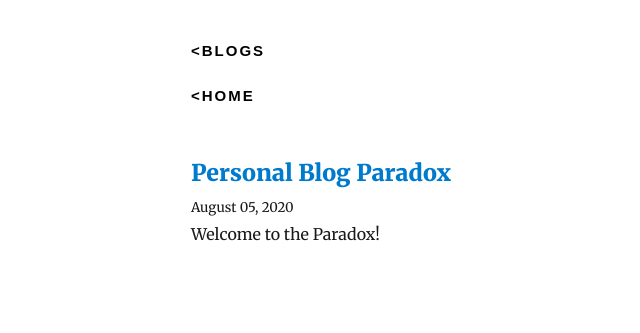
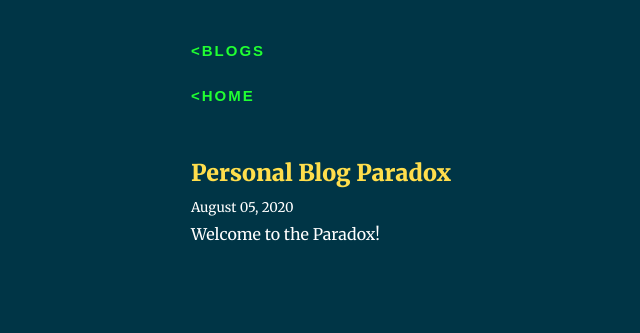
Before and after one commit to abhi2rai/abhi2rai-blog, a Gatsby site: page /blog in a window 1280 px wide. Shown: the whole page, without its empty margins (134-774 px from the left). Built offline with nearby package versions, Linux system fonts and the light colour scheme; Gatsby itself is replaced by a stand-in of ours; some packages are replaced by stand-ins of ours.

Commit message:
Going Dark..for now

```diff
--- a/gatsby-config.js
+++ b/gatsby-config.js
@@ -77,7 +77,6 @@ module.exports = {
         background_color: `#121212`,
         theme_color: `#2ba147`,
         display: `minimal-ui`,
-        // edit below
         icon: `content/assets/profile.jpg`,
       },
     },
--- a/src/components/button.js
+++ b/src/components/button.js
@@ -16,8 +16,8 @@ const ButtonWrapper = styled.button`
   text-transform: uppercase;
   letter-spacing: 2px;
 
-  background: ${props => props.props.background || "black"};
-  color: ${props => props.props.color || "rgb(255, 255, 255)"};
+  background: ${props => props.props.background || "#2ba147"};
+  color: ${props => props.props.color || "white"};
   font-size: ${props => props.props.fontSize || "15px"};
   font-weight: ${props => props.props.fontWeight || "600"};
   border-radius: ${props => props.props.radius || "6px"};
--- /dev/null
+++ b/src/components/layout.css
@@ -0,0 +1,13 @@
+body{
+    background-color: #003546;
+    color: white;
+    min-height: 100vh;
+}
+
+a{
+    color: #ffde4c;
+}
+
+Link{
+    background-color: #ffde4c;
+}
--- a/src/components/layout.js
+++ b/src/components/layout.js
@@ -1,10 +1,11 @@
 import React from "react"
 import { Link } from "gatsby"
 import styled from "styled-components"
-import Button from "../components/button"
+import Navigation from "../components/navigation"
 import SocialBar from "../components/social-bar"
+import { rhythm, scale } from "../utils/typography"
 
-import { rhythm, scale } from "../utils/typography"
+import "./layout.css"
 
 class Layout extends React.Component {
   render() {
@@ -72,7 +73,7 @@ class Layout extends React.Component {
           }}
         >
           <Link to="/blog/">
-            <Button marginLeft="0px" background="none" color="black" textAlign="left" radius="0px" padding="0px">&lt;{title}</Button>
+            <Navigation>&lt;{title}</Navigation>
           </Link>
         </h3>
       )
--- /dev/null
+++ b/src/components/navigation.js
@@ -0,0 +1,31 @@
+import React from "react"
+import styled from "styled-components"
+
+const Navigation = props => (
+  <NavigationWrapper props={props}>{props.children}</NavigationWrapper>
+)
+
+const NavigationWrapper = styled.button`
+  display: block;
+  border: none;
+  text-align: left;
+  box-sizing: border-box;
+  text-decoration: none;
+  padding: 0px;
+  border-radius: 0px;
+  cursor: pointer;
+  text-transform: uppercase;
+  letter-spacing: 2px;
+  margin-left=0px;
+
+  background: ${props => props.props.background || "none"};
+  color: ${props => props.props.color || "#20ff32"};
+  font-size: ${props => props.props.fontSize || "15px"};
+  font-weight: ${props => props.props.fontWeight || "600"};
+  margin: ${props => props.props.margin};
+  text-align: ${props => props.props.textAlign};
+
+
+`
+
+export default Navigation
--- a/src/pages/blog.js
+++ b/src/pages/blog.js
@@ -4,7 +4,7 @@ import { Link, graphql } from "gatsby"
 import Layout from "../components/layout"
 import SEO from "../components/seo"
 import { rhythm } from "../utils/typography"
-import Button from "../components/button"
+import Navigation from "../components/navigation"
 
 class Blog extends React.Component {
   render() {
@@ -16,7 +16,7 @@ class Blog extends React.Component {
       <Layout location={this.props.location} title={siteTitle}>
         <SEO title="All posts" />
         <Link to="/">
-          <Button marginLeft="0px" background="none" color="black" textAlign="left" radius="0px" padding="0px">&lt;Home</Button>
+          <Navigation >&lt;Home</Navigation>
         </Link>
         <div style={{ margin: "20px 0 40px" }}>
           {posts.map(({ node }) => {
```
